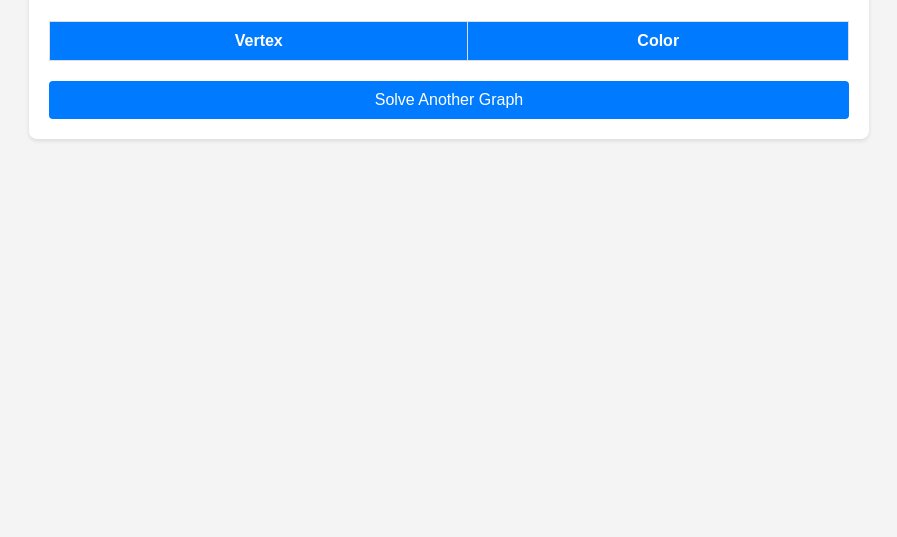
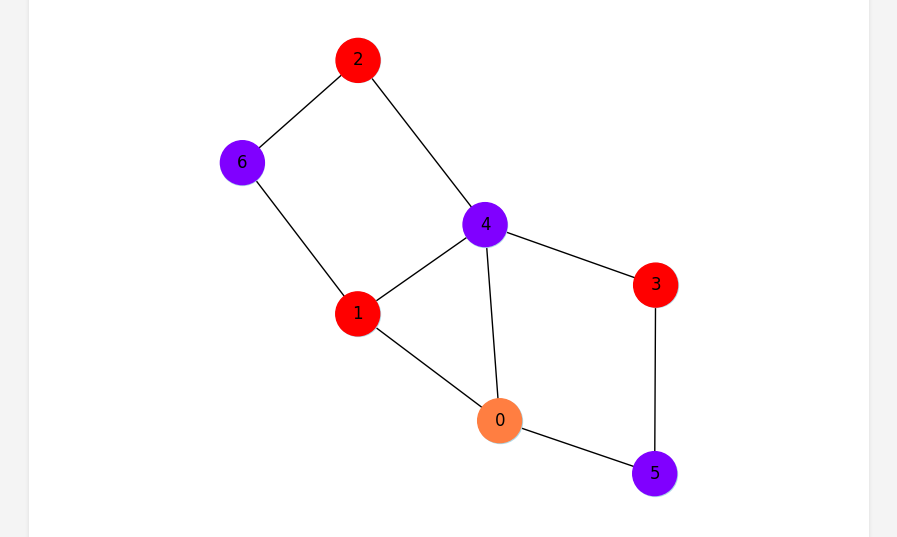
Before and after one commit to douaabousnina/operations-research-problems, a Flask app: template templates/result.html in a window 1280 px wide. Shown: the part 167-704 px from the top of the page, without its empty margins (191-1088 px from the left). Before the commit the page ends 308 px from the top, so only its background shows below. Run offline with Flask 3, Linux system fonts and the light colour scheme; the template is opened without the code that fills it, so the values that code supplies are empty.

Commit message:
PL2 trés jolie

```diff
--- a/PL2/main.py
+++ b/PL2/main.py
@@ -5,6 +5,7 @@ app = Flask(__name__)
 
 
 def solve_graph_coloring(num_vertices, edges):
+
     """Solve the graph coloring problem using Gurobi."""
     # Create the model
     model = Model("Graph Coloring")
@@ -41,7 +42,9 @@ def solve_graph_coloring(num_vertices, edges):
                 break
 
     num_colors = sum(y[c].x > 0.5 for c in range(max_colors))
+    print(solution, int(num_colors))
     return solution, int(num_colors)
+
 
 
 if __name__ == "__main__":
--- a/app.py
+++ b/app.py
@@ -1,6 +1,7 @@
 from flask import *
 from PL1.main import PL1
 from PL2.main import solve_graph_coloring
+from test import render_graph
 import traceback
 
 app	= Flask(__name__)
@@ -64,11 +65,12 @@ def index():
         # Solve the graph coloring problem
         try:
             solution, num_colors = solve_graph_coloring(num_vertices, edges)
+            render_graph(edges, solution)
         except Exception as e:
             return render_template("index2.html", error="No solution. Please check your input.")
 
-
-        return render_template("result.html", solution=solution, num_colors=num_colors)
+        print(solution, num_colors)
+        return render_template("result.html",solution=solution, num_colors=num_colors)
     return render_template("index2.html")
 
 if __name__ == '__main__':
--- a/static/style.css
+++ b/static/style.css
@@ -90,3 +90,9 @@ a.button:hover {
     margin-top: 20px;
     border-radius: 4px;
 }
+
+.graphdiv
+{
+    display: flex;
+    justify-content: center;
+}
--- a/templates/result.html
+++ b/templates/result.html
@@ -15,12 +15,16 @@
                 <th>Vertex</th>
                 <th>Color</th>
             </tr>
+            <div class="graphdiv">
+                <img src="{{ url_for('static', filename='/test.png') }}" alt="Graph" class="graph">
+            </div>
             {% for vertex, color in solution.items() %}
             <tr>
                 <td>{{ vertex }}</td>
                 <td>{{ color }}</td>
             </tr>
             {% endfor %}
+
         </table>
         <a href="{{ url_for('index') }}" class="button">Solve Another Graph</a>
     </div>
```
Also changed, not shown: test.py (added, +20 -0 lines), static/test.png (added).
